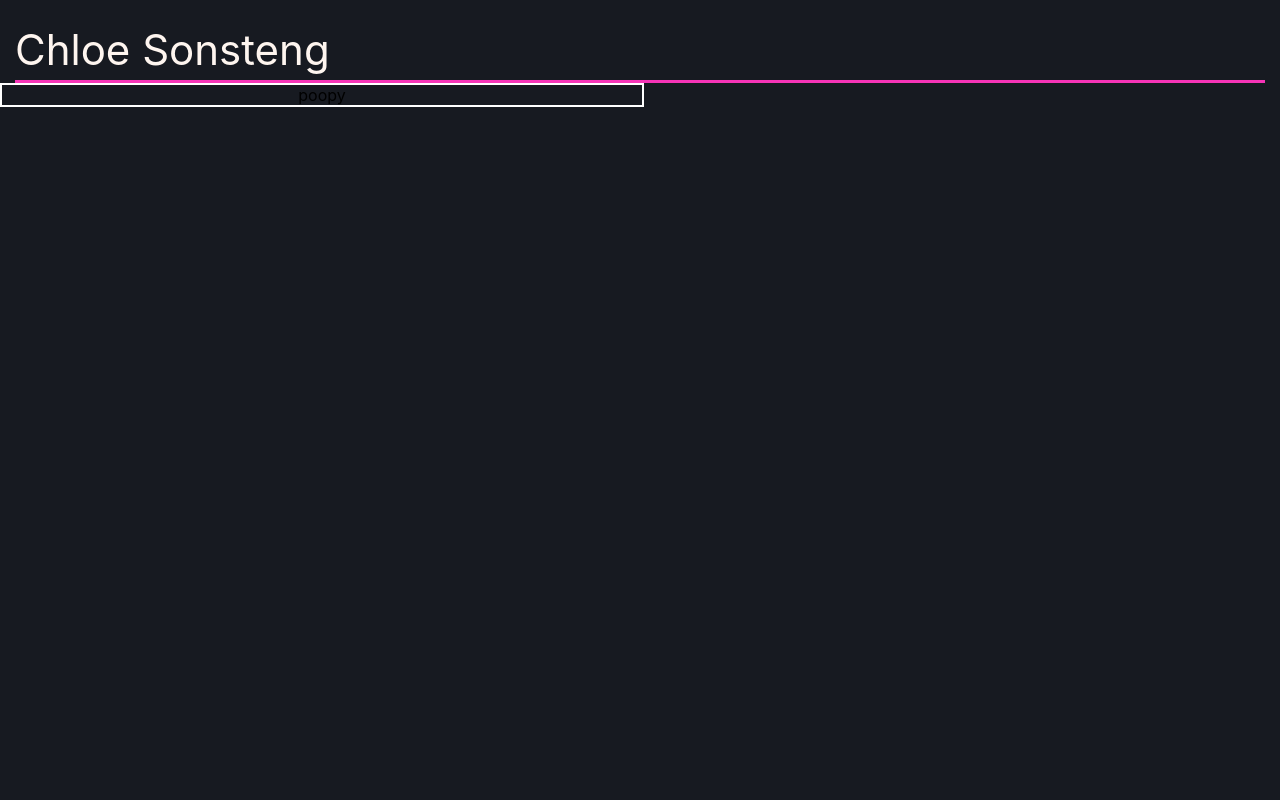
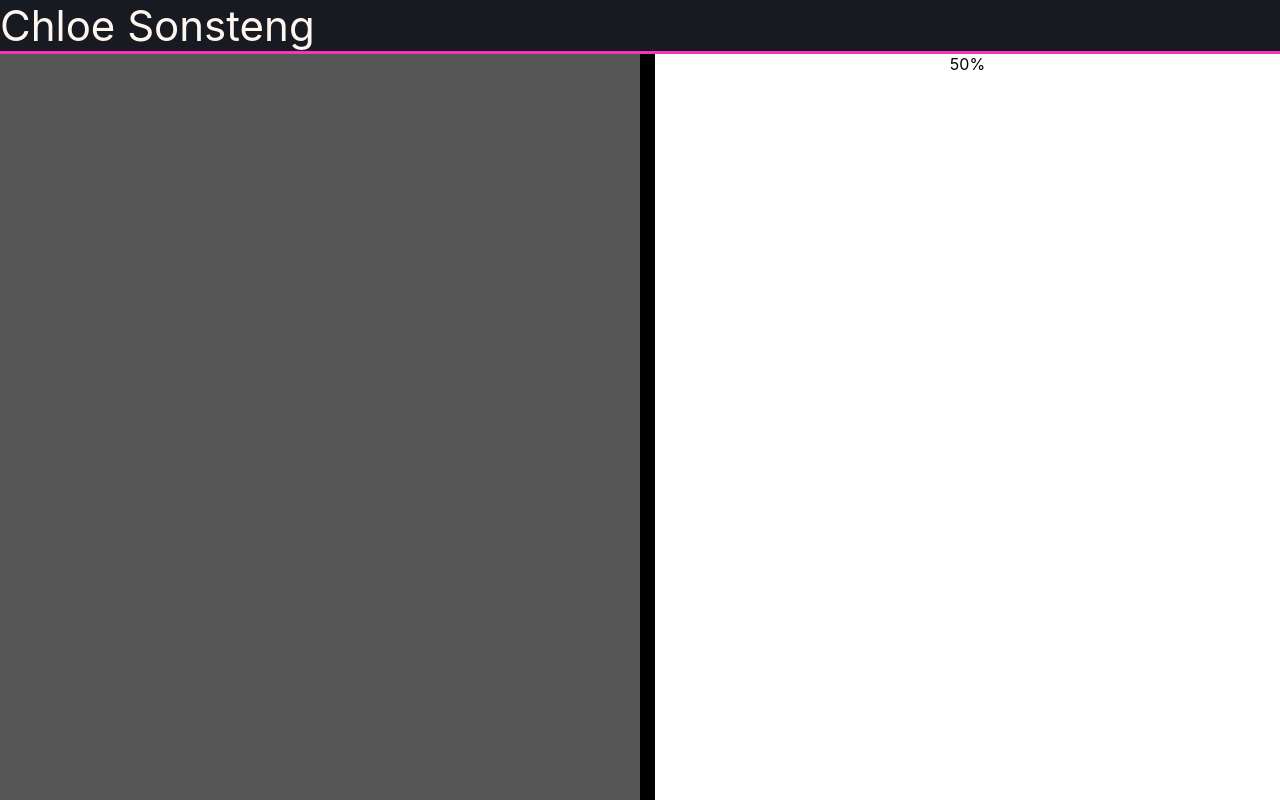
Before and after one commit to csonsteng/csonsteng-website, a React (Create React App) app: page / in a window 1280 px wide. Built offline with nearby package versions, Linux system fonts and the light colour scheme.

Commit message:
resizeable windows

```diff
--- a/src/App.css
+++ b/src/App.css
@@ -1,7 +1,11 @@
 @import './settings.css';
 
+body > #root > div {
+  height: 100vh;
+}
 .App {
   text-align: center;
+  width: 100%;
 }
 
 .App-logo {
@@ -16,21 +20,19 @@
 }
 
 .header{
-  height: 75px;
+  height: '100%';
   display: flex;
   flex-direction: row;
   justify-content: space-between;
   align-items: stretch;
   align-content: stretch;
   border-bottom: solid 3px var(--color-pink);
-  margin: 5px 15px 0px 15px
 }
 
 .nameHeader {
   display: flex;
   font-size: calc(10px + 4vmin);
   color: var(--color-white);
-  margin-bottom: 5px;
   flex-direction: column-reverse;
   align-content: baseline;
 }
@@ -47,11 +49,3 @@
     transform: rotate(360deg);
   }
 }
-
-.resize{
-  border-width: 2px;
-  border-style: solid;
-  border-color:white;
-  width: 50%;
-  height: 50%;
-}
--- a/src/App.js
+++ b/src/App.js
@@ -4,9 +4,20 @@ import ResizeableBox from './ResizeableBox';
 
 function App() {
   return (
-    <div className="App">
-      <WebHeader />
-      <ResizeableBox />
+    <div className="App" style={{
+      display: 'flex',
+      flexDirection: 'column',
+    }}>
+      <WebHeader
+      style={{
+      height: '75px',
+      width: '100%'
+    }}/>
+      <ResizeableBox horizontal={true} element1MinSize={0.1} element2MinSize={0.4}
+      style={{
+        flex: '1',
+        width: '100%'
+      }}/>
     </div>
   );
 }
--- a/src/ResizeableBox.jsx
+++ b/src/ResizeableBox.jsx
@@ -1,9 +1,20 @@
-import {useState, useEffect} from 'react';
+import {useState, useEffect, useRef} from 'react';
 
-const ResizeableBox = ({resizeCallback}) => {
+const ResizeableBox = ({horizontal, element1MinSize, element2MinSize}) => {
 
+    const refContainer = useRef();
     const [isMouseOver, setIsMouseOver] = useState(false);
     const [isDragging, setIsDragging] = useState(false);
+    const [handlePosition, setHandlePosition] = useState('50%');
+    const [size, setSize] = useState({
+        width: 0,
+        height: 0
+    });
+    const [offset, setOffset] = useState({
+        left: 0,
+        top: 0
+    });
+
     function onMouseDown() {
         if(!isMouseOver) return;
 
@@ -11,10 +22,6 @@ const ResizeableBox = ({resizeCallback}) => {
         console.log(`down`);
     }
 
-    function onMouseUp(event){
-        setIsDragging(false);
-        console.log(`up`);
-    }
 
     function onMouseEnter(){
         setIsMouseOver(true);
@@ -26,26 +33,93 @@ const ResizeableBox = ({resizeCallback}) => {
         console.log(`exit`);
 
     }
-    function onMouseMove(event){
-        if(!isDragging) return;
-        console.log(`dragging ${isDragging} ${isMouseOver}`);
-    }
+
     useEffect(() => {
+        if (refContainer.current) {
+            const boundingRect = refContainer.current.getBoundingClientRect();
+            setOffset({
+                left: boundingRect.top,
+                top: boundingRect.left
+
+            });
+            setSize({
+                width: boundingRect.width,
+                height: boundingRect.height
+
+            });
+            console.log(`${boundingRect.top} ${boundingRect.width}`)
+        }
+    }, []);
+
+    useEffect(() => {
+
+        function onMouseMove(event) {
+            if(!isDragging) return;
+
+            let relative = horizontal ?
+                            (event.clientX - offset['top']) / size['width'] :
+                            (event.clientY - offset['left']) / size['height'];
+            relative = Math.max(relative, element1MinSize);
+            relative = Math.min(relative, 1 - element2MinSize);
+            const handle = `${Math.round(relative * 100)}%`;
+            setHandlePosition(handle);
+            console.log(handle)
+
+        }
+        function onMouseUp(event){
+            setIsDragging(false);
+            console.log(`up`);
+        }
+
+
         window.addEventListener('mousemove', onMouseMove);
         window.addEventListener('mouseup', onMouseUp)
         return () => {
             window.removeEventListener('mousemove', onMouseMove);
             window.removeEventListener('mouseup', onMouseUp)
         };
-    }, [isDragging, isMouseOver]);
+    }, [isDragging, isMouseOver, offset, size]);
 
     return (
         <div className='resize'
         onPointerEnter={onMouseEnter}
         onPointerLeave={onMouseExit}
         onMouseDown={onMouseDown}
-        onmou>
-            poopy
+        ref={refContainer}
+        style={{
+            display: 'flex',
+            height: '100%',
+            width: '100%',
+            alignContents: 'stretch',
+            flexDirection: horizontal ? 'row' : 'column'}}>
+
+            { horizontal ? (
+            <>
+                <div style={{backgroundColor: '#555555', width: handlePosition}}>
+                </div>
+                <div
+                    onPointerEnter={onMouseEnter}
+                    onPointerLeave={onMouseExit}
+                    onMouseDown={onMouseDown}
+                    style={{backgroundColor: '#000000', width: '15px'}} />
+                <div style={{backgroundColor: '#FFFFFF', flex: '1'}}>
+                    {handlePosition}
+                </div>
+            </>
+        ) :
+        <>
+            <div style={{backgroundColor: '#555555', height: handlePosition}}>
+            </div>
+            <div
+                onPointerEnter={onMouseEnter}
+                onPointerLeave={onMouseExit}
+                onMouseDown={onMouseDown}
+                style={{backgroundColor: '#000000', height: '15px'}} />
+            <div style={{backgroundColor: '#FFFFFF', flex: '1'}}>
+                {handlePosition}
+            </div>
+        </>
+        }
         </div>
     )
 }
```
